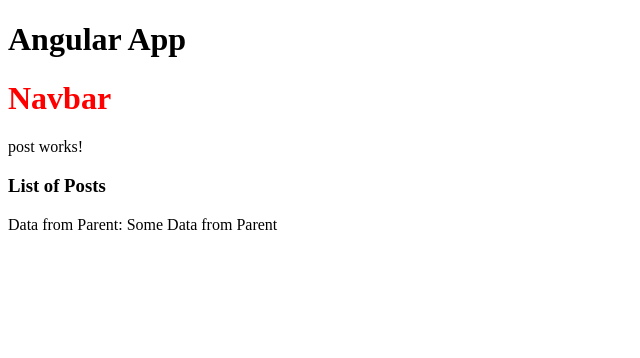
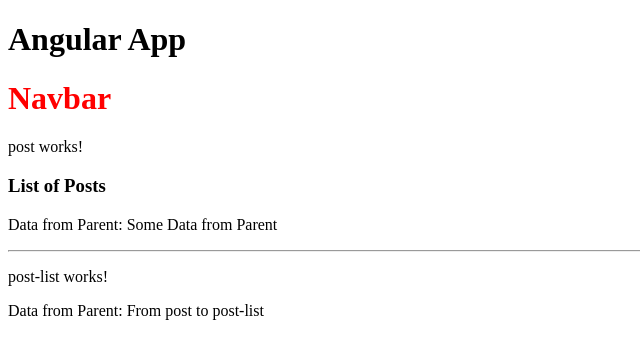
Before and after one commit to shintu0/angular-test, an Angular app: page / in a window 1280 px wide. Shown: the top 358 px of the page, without its empty margins (0-640 px from the left). Built offline with nearby package versions, Linux system fonts and the light colour scheme.

Commit message:
Parent to child

```diff
--- a/src/app/app.module.ts
+++ b/src/app/app.module.ts
@@ -5,12 +5,14 @@
 import { AppComponent } from './app.component';
 import { NavbarComponent } from './navbar/navbar.component';
 import { PostComponent } from './post/post.component';
+import { PostListComponent } from './post-list/post-list.component';
 
 @NgModule({
   declarations: [
     AppComponent,
     NavbarComponent,
-    PostComponent
+    PostComponent,
+    PostListComponent
   ],
   imports: [
     BrowserModule,
--- /dev/null
+++ b/src/app/post-list/post-list.component.html
@@ -0,0 +1,3 @@
+<p>post-list works!</p>
+
+<p>Data from Parent: {{dataFromParent}}</p>
--- a/src/app/post/post.component.html
+++ b/src/app/post/post.component.html
@@ -1,3 +1,5 @@
 <p>post works!</p>
 <h3>{{title}}</h3>
 <p>Data from Parent: {{dataFromParent}}</p>
+<hr>
+<app-post-list [dataFromParent]="dataForChild" ></app-post-list>
--- a/src/app/post/post.component.ts
+++ b/src/app/post/post.component.ts
@@ -9,5 +9,6 @@
 
   public title:string='List of Posts';
   @Input() public dataFromParent:string='';
+  public dataForChild="From post to post-list";
 
 }
```
Also changed, not shown: src/app/post-list/post-list.component.ts (added, +12 -0 lines), src/app/post-list/post-list.component.css (added), 1 other file (tests, documents, lock files or other folders).
